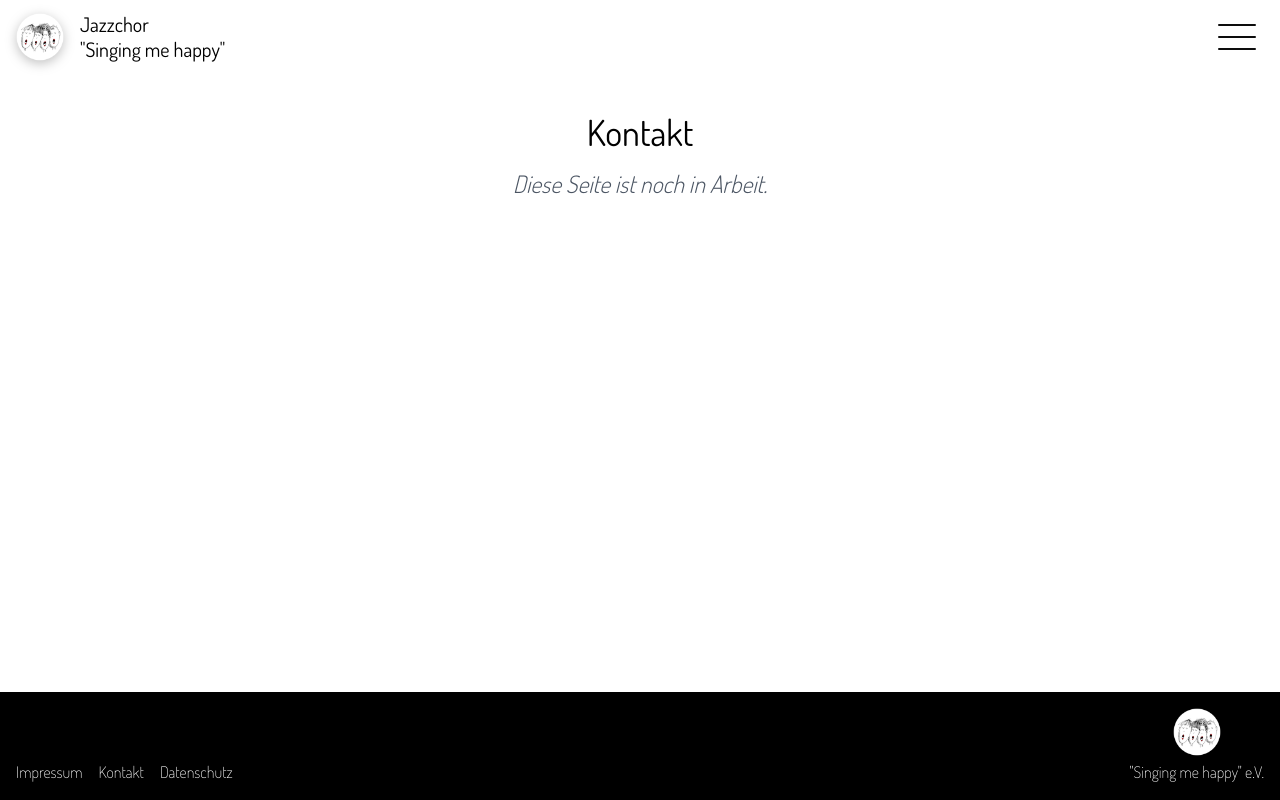
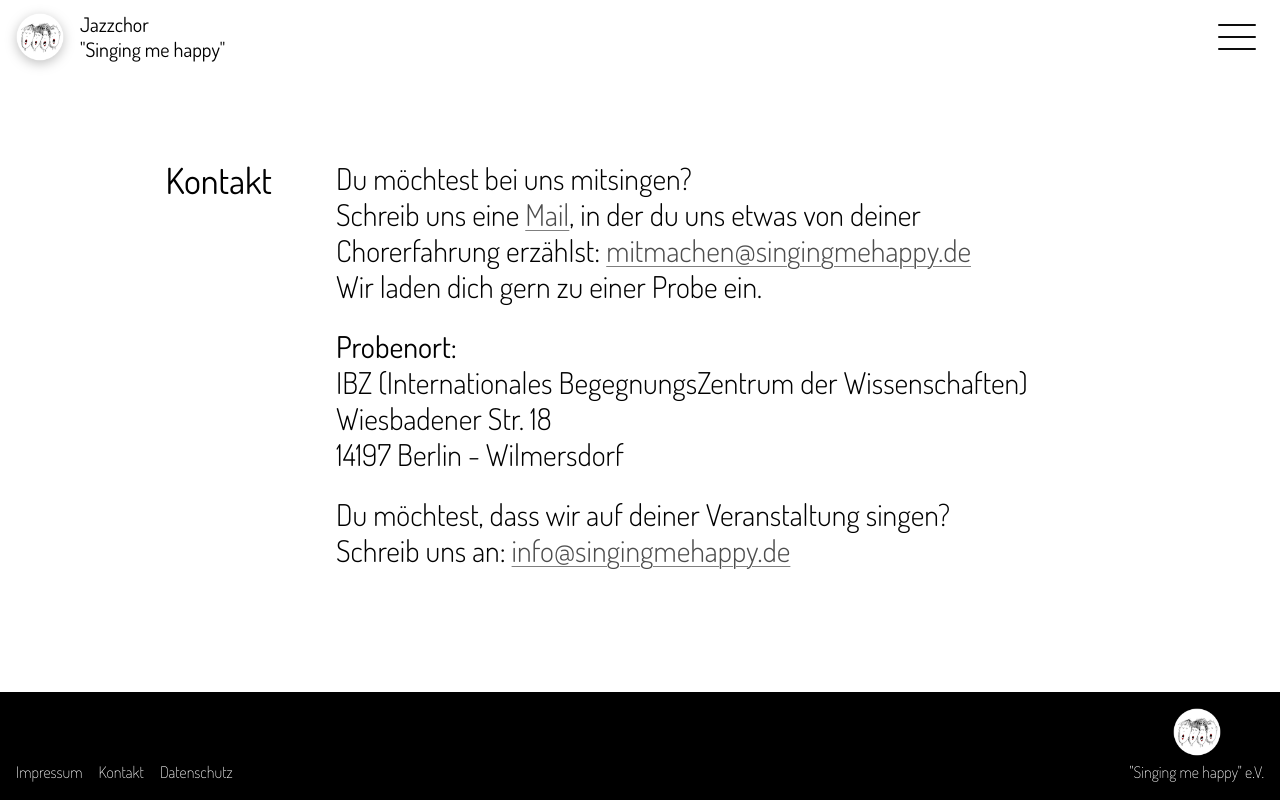
Before and after one commit to NinaHahne/singingmehappy, a SvelteKit app: page /kontakt in a window 1280 px wide. Built offline with nearby package versions, Linux system fonts and the light colour scheme.

Commit message:
feat: implement Kontakt page layout and content; replace UnderConstruction component with detailed contact information

```diff
--- a/src/routes/kontakt/+page.svelte
+++ b/src/routes/kontakt/+page.svelte
@@ -1,5 +1,34 @@
 <script lang="ts">
-  import UnderConstruction from '$lib/components/UnderConstruction.svelte';
+  import HeaderAbsolute from '$lib/components/HeaderAbsolute.svelte';
 </script>
 
-<UnderConstruction title="Kontakt" />
+<HeaderAbsolute />
+
+<section class="content-wrapper pt-20">
+  <section class="content-section md:gap-16">
+    <div class="left-col">
+      <h1 class="text-4xl font-normal">Kontakt</h1>
+    </div>
+    <div class="max-w-3xl space-y-6">
+      <p class="max-w-2xl text-3xl font-light">
+        Du möchtest bei uns mitsingen? <br />
+        Schreib uns eine <a href="mailto:mitmachen@singingmehappy.de" class="text-3xl font-light">Mail</a>, in der du
+        uns etwas von deiner Chorerfahrung erzählst:
+        <a href="mailto:mitmachen@singingmehappy.de" class="text-3xl font-light">mitmachen@singingmehappy.de</a><br />
+        Wir laden dich gern zu einer Probe ein.
+      </p>
+      <div>
+        <h4 class="mb-0 text-3xl md:mb-0">Probenort:</h4>
+        <p class="text-3xl font-light">
+          IBZ (Internationales BegegnungsZentrum der Wissenschaften) <br />Wiesbadener Str. 18<br />14197 Berlin -
+          Wilmersdorf
+        </p>
+      </div>
+      <p class="text-3xl font-light">
+        Du möchtest, dass wir auf deiner Veranstaltung singen? <br />
+        Schreib uns an:
+        <a href="mailto:info@singingmehappy.de" class="text-3xl font-light">info@singingmehappy.de</a>
+      </p>
+    </div>
+  </section>
+</section>
```
